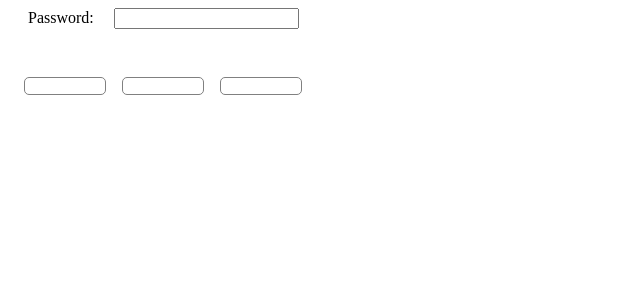
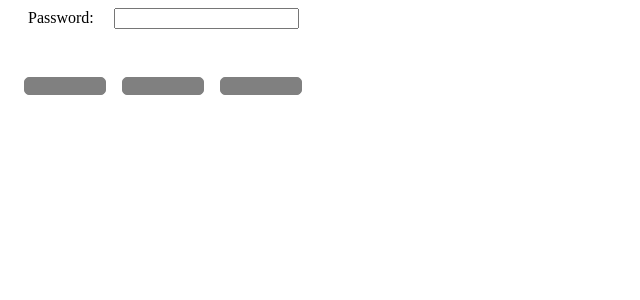
Before and after one commit to sofiiaruban/passwords-strength-checker, an Angular app: page / in a window 1280 px wide. Shown: the top 300 px of the page, without its empty margins (0-640 px from the left). Built offline with nearby package versions, Linux system fonts and the light colour scheme.

Commit message:
bugfix: Fix medium strength

```diff
--- a/src/app/password-input/password-input.component.ts
+++ b/src/app/password-input/password-input.component.ts
@@ -1,5 +1,6 @@
 import { Component } from '@angular/core';
 import { FormControl, SelectControlValueAccessor } from '@angular/forms';
+import { count } from 'rxjs';
 @Component({
   selector: 'app-password-input',
   templateUrl: './password-input.component.html',
@@ -14,9 +15,9 @@ export class PasswordInputComponent {
   grey:string = "grey";
   value: any;
   length: number = 0;
-  first:string = "";
-  second:string = "";
-  third: string = "";
+  first:string = this.grey;
+  second:string = this.grey;
+  third: string = this.grey;
 
   ngOnInit() {
     this.password.valueChanges.subscribe((value = '')=> {
@@ -38,7 +39,7 @@ export class PasswordInputComponent {
         this.first=this.red;
       }
 
-      if(value && value.length >= 8 && letters && numbers) {
+      if(value && value.length >= 8 && (letters && numbers || numbers && symbols || symbols && letters)) {
         this.first=this.yellow;
         this.second=this.yellow;
       }
@@ -50,21 +51,4 @@ export class PasswordInputComponent {
       }
     })
   }
-
-  changeHandler(event:Event){
-
-    // this
-    // console.log(letters);
-    // console.log(numbers);
-    // console.log(symbols);
-
-   //setBarColors(this.count, this.color) {
-   //   for (let i = 0; i < this.sectionList.length; i++) {
-   //     this[sectionList[i]] = color;
-   //   }
-   // }
-
-
-
-  }
 }
```
